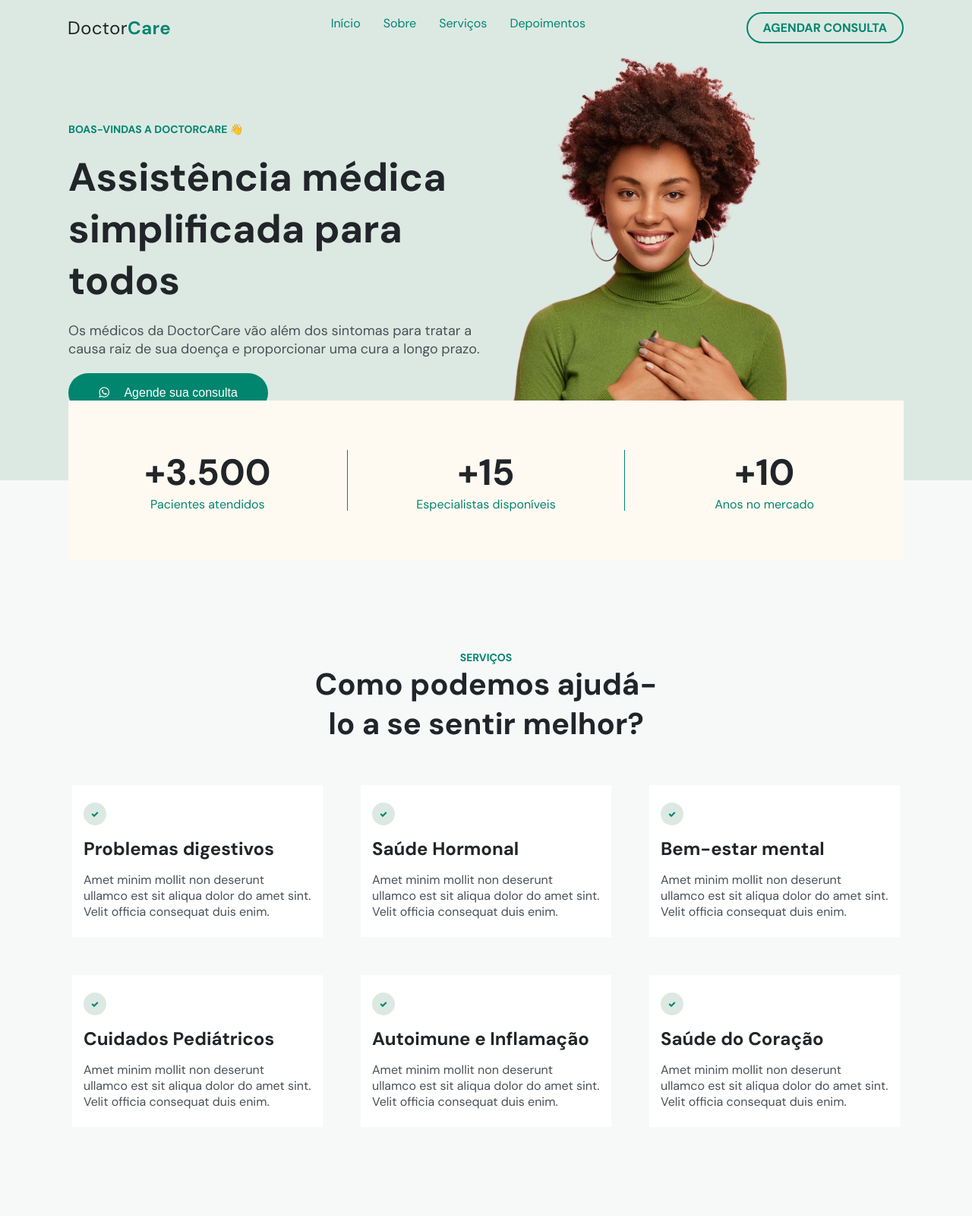
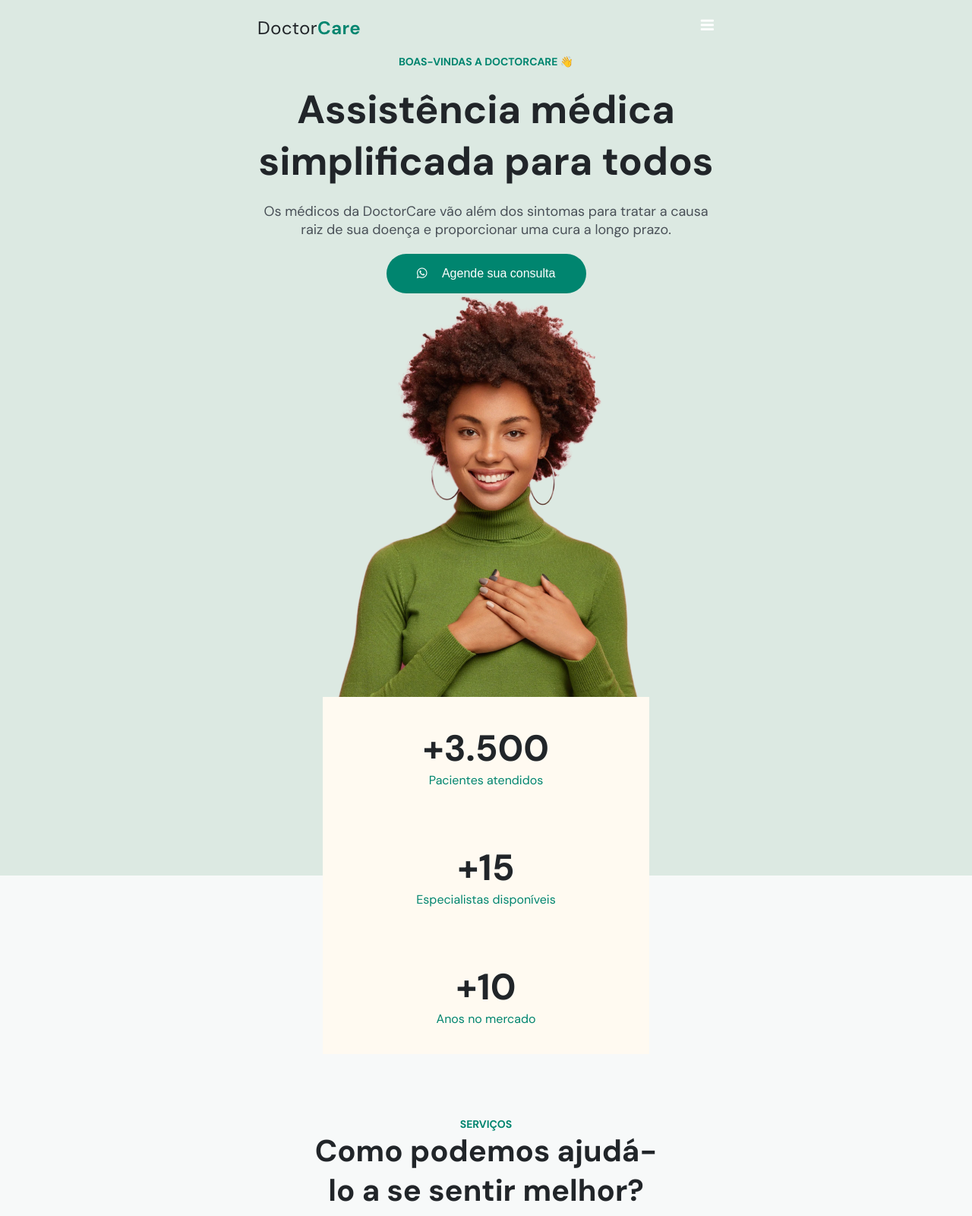
Before and after one commit to Dovydas-G/_doctor-care_, a website: page index.html in a window 1280 px wide. Shown: the top 1600 px of the page at 76% size. Drawn offline with Linux system fonts and the light colour scheme.

Commit message:
Update responsive

```diff
--- a/css/main.css
+++ b/css/main.css
@@ -25,13 +25,20 @@ body * {
     --color-white: #fff;
 }
 
+.paragraph-size {
+    font-size: 1.6rem;
+}
+
+.paragraph-color {
+    color: var(--color-gray-paragraph);
+}
+
 body {
     font-family: "DM Sans", sans-serif;
 }
 
 .container {
     width: 100%;
-
     background-color: var(--color-green-light);
 }
 
@@ -93,6 +100,13 @@ body {
     border: 2px solid transparent;
 }
 
+
+.menu-btn {
+    color: var(--color-white);
+    font-size: 2rem;
+    cursor: pointer;
+    display: none;
+}
 /* Hero section */
 
 
@@ -114,12 +128,6 @@ body {
     flex-direction: column;
     justify-content: center;
     gap: 20px;
-    width: 50%;
-}
-
-.right-column {
-    width: 50%;
-
 }
 
 .head-text {
@@ -152,14 +160,13 @@ body {
     cursor: pointer;
 }
 
-.btn-hero:hover {
-    background: var(--color-green-hover);
-}
-
 .fa-whatsapp {
     padding-right: 1.6rem;
 }
 
+.btn-hero:hover {
+    background: var(--color-green-hover);
+}
 
  .hero-section > .right-column  {
     display: flex;
@@ -175,7 +182,6 @@ body {
     display: flex;
     align-items: center;
     justify-content: space-around;
-    width: 110rem;
     height: 21rem;
     background-color: var(--color-beige);
     position: absolute;
@@ -189,7 +195,7 @@ body {
     flex-direction: column;
     justify-content: center;
     align-items: center;
-    width: 37rem;
+    width: 36.5rem;
     height: 8rem;
 }
 
@@ -200,7 +206,6 @@ body {
 }
 
 .statistics-box > .statistics-text {
-    font-size: 1.6rem;
     font-weight: 400;
     color: var(--color-green);
 }
@@ -221,8 +226,10 @@ body {
 
 }
 
+
+.service-section,
 .service {
-    height: 108rem;
+    height: 110vh;
 }
 
 
@@ -279,10 +286,6 @@ body {
     color: var(--color-gray-headline);
 }
 
-.card > .card-text {
-    font-size: 1.6rem;
-    color: var(--color-gray-paragraph);
-}
 
 /* About section */
 
@@ -306,10 +309,7 @@ body {
     margin: 2rem 0;
 }
 
-.about-right-column > .about-text {
-    font-size: 1.6rem;
-    color: var(--color-gray-paragraph);
-}
+
 
 /* Contacts section */
 
@@ -327,13 +327,9 @@ body {
     color: var(--color-gray-headline);
 }
 
-
 .contacts-left-column > .contacts-text {
-    font-size: 1.6rem;
-    color: var(--color-gray-paragraph);
     margin: 2rem 0;
 }
-
 
 .footer-section,
 .footer {
@@ -354,7 +350,6 @@ body {
 }
 
 .footer-left-column > .footer-text {
-    font-size: 1.6rem;
     color: var(--color-white);
     margin: 2rem 0;
 }
@@ -370,3 +365,191 @@ body {
 .footer-icon:hover {
     color: var(--color-green-hover);
 }
+
+#click {
+    display: none;
+}
+
+@media (max-width: 110rem) {
+    .container-size {
+        width: 80rem;
+        margin: 0 calc(50% - 40rem);
+    }
+
+
+    .hero-section >.hero {
+        height: 75rem;
+    }
+
+    .hero > .right-column  {
+        display: flex;
+        align-items: center;
+    }
+
+    .statistics > .statistics-box {
+        width: 27rem;
+    }
+
+    .service-section,
+    .service {
+        height: 150rem;
+    }
+
+
+    .service > .cards-services {
+        grid-template-rows: repeat(3, 21rem);
+        grid-template-columns: repeat(2, 34rem);
+        gap: 7rem;
+    }
+
+    .cards-services > .card {
+        width: 38rem;
+        height: 25rem;
+    }
+
+    .contacts-section > .contacts {
+        gap: 0;
+    }
+
+    .about-section > .about {
+        height: 80rem;
+    }
+
+    .contacts-section > .contacts {
+        height: 80rem;
+    }
+
+    .contacts-right-column > .contacts-img {
+        width: 41rem;
+        height: 30rem;
+        object-fit: cover;
+        border-radius: 1rem;
+    }
+
+
+}
+
+@media (max-width: 90rem) {
+    .container-size {
+        width: 60rem;
+        margin: 0 calc(50% - 30rem);
+    }
+
+    .menu-btn {
+        display: block;
+    }
+
+
+
+    .header-menu > nav {
+        flex-direction: column;
+        align-items: center;
+        position: fixed;
+        background-color: var(--color-green-light);
+        top: 10rem;
+        left: -100%;
+        height: 100vh;
+        width: 100%;
+        text-align: center;
+    }
+
+    #click:checked ~ nav {
+        left: 0;
+    }
+
+    .header-menu > .header-btn {
+        display: none;
+    }
+
+
+    .hero-section > .hero {
+        height: 108rem;
+    }
+
+    .hero-section > .hero,
+    .hero > .left-column,
+    .hero > .right-column {
+        flex-direction: column;
+        align-items: center;
+        text-align: center;
+        justify-items: start;
+    }
+
+    .statistics {
+        flex-direction: column;
+        width: 43rem;
+        height: 47rem;
+    }
+
+    .statistics > .statistics-box {
+        border: 0;
+    }
+
+    .service-section,
+    .service {
+        height: 220rem;
+    }
+
+    .service-section > .service {
+        justify-content: end;
+        padding-bottom: 10rem;
+    }
+
+    .service > .cards-services {
+        grid-template-rows: repeat(6, 21rem);
+        grid-template-columns: repeat(1, 34rem);
+        gap: 7rem;
+    }
+
+    .cards-services > .card {
+        width: 43rem;
+        height: 22rem;
+    }
+
+    .about-section > .about {
+        flex-direction: column-reverse;
+        justify-content: center;
+        height: 97rem;
+        gap: 4rem 0;
+
+    }
+
+    .about > .about-right-column {
+        justify-items: center;
+    }
+
+    .contacts-section > .contacts {
+        flex-direction: column;
+        justify-content: center;
+        height: 80rem;
+        gap: 4rem 0;
+    }
+
+    .contacts-right-column > .contacts-img {
+        width: 48rem;
+        height: 42rem;
+        object-fit: cover;
+        border-radius: 1rem;
+    }
+
+}
+
+@media (max-width: 700px) {
+    .container > .row,
+    .container > .row-short {
+        width: 400px;
+        margin: 0 calc(50% - 200px);
+    }
+}
+
+@media (max-width: 440px) {
+    .container {
+        padding-left: 20px;
+        padding-right: 20px;
+    }
+    .container > .row,
+    .container > .row-short {
+        width: 100%;
+        margin: 0;
+    }
+}
--- a/index.html
+++ b/index.html
@@ -16,7 +16,11 @@
   <body>
     <header class="container">
       <div class="header-menu container-size">
+        <input type="checkbox" id="click" />
         <img class="header-logo" src="./img/logo/Logo.svg" alt="" />
+        <label class="menu-btn" for="click">
+          <i class="fa fa-bars" aria-hidden="true"></i>
+        </label>
         <nav>
           <a class="header-nav" href="#">Início</a>
           <a class="header-nav" href="#">Sobre</a>
@@ -45,18 +49,20 @@
             <img class="hero-image" src="./img/image.png" alt="" />
           </div>
         </div>
-        <div class="statistics">
+        <div class="statistics .container-size">
           <div class="statistics-box">
             <p class="statistics-title">+3.500</p>
-            <p class="statistics-text">Pacientes atendidos</p>
+            <p class="statistics-text paragraph-size">Pacientes atendidos</p>
           </div>
           <div class="statistics-box middle-statistics-box">
             <p class="statistics-title">+15</p>
-            <p class="statistics-text">Especialistas disponíveis</p>
+            <p class="statistics-text paragraph-size">
+              Especialistas disponíveis
+            </p>
           </div>
           <div class="statistics-box">
             <p class="statistics-title">+10</p>
-            <p class="statistics-text">Anos no mercado</p>
+            <p class="statistics-text paragraph-size">Anos no mercado</p>
           </div>
         </div>
       </section>
@@ -70,7 +76,7 @@
             <div class="card">
               <i class="fa fa-check" aria-hidden="true"></i>
               <p class="card-title">Problemas digestivos</p>
-              <p class="card-text">
+              <p class="card-text paragraph-size paragraph-color">
                 Amet minim mollit non deserunt ullamco est sit aliqua dolor do
                 amet sint. Velit officia consequat duis enim.
               </p>
@@ -78,7 +84,7 @@
             <div class="card">
               <i class="fa fa-check" aria-hidden="true"></i>
               <p class="card-title">Saúde Hormonal</p>
-              <p class="card-text">
+              <p class="card-text paragraph-size paragraph-color">
                 Amet minim mollit non deserunt ullamco est sit aliqua dolor do
                 amet sint. Velit officia consequat duis enim.
               </p>
@@ -86,7 +92,7 @@
             <div class="card">
               <i class="fa fa-check" aria-hidden="true"></i>
               <p class="card-title">Bem-estar mental</p>
-              <p class="card-text">
+              <p class="card-text paragraph-size paragraph-color">
                 Amet minim mollit non deserunt ullamco est sit aliqua dolor do
                 amet sint. Velit officia consequat duis enim.
               </p>
@@ -94,7 +100,7 @@
             <div class="card">
               <i class="fa fa-check" aria-hidden="true"></i>
               <p class="card-title">Cuidados Pediátricos</p>
-              <p class="card-text">
+              <p class="card-text paragraph-size paragraph-color">
                 Amet minim mollit non deserunt ullamco est sit aliqua dolor do
                 amet sint. Velit officia consequat duis enim.
               </p>
@@ -102,7 +108,7 @@
             <div class="card">
               <i class="fa fa-check" aria-hidden="true"></i>
               <p class="card-title">Autoimune e Inflamação</p>
-              <p class="card-text">
+              <p class="card-text paragraph-size paragraph-color">
                 Amet minim mollit non deserunt ullamco est sit aliqua dolor do
                 amet sint. Velit officia consequat duis enim.
               </p>
@@ -110,7 +116,7 @@
             <div class="card">
               <i class="fa fa-check" aria-hidden="true"></i>
               <p class="card-title">Saúde do Coração</p>
-              <p class="card-text">
+              <p class="card-text paragraph-size paragraph-color">
                 Amet minim mollit non deserunt ullamco est sit aliqua dolor do
                 amet sint. Velit officia consequat duis enim.
               </p>
@@ -129,7 +135,7 @@
           <div class="about-right-column">
             <p class="head-text">SOBRE NÓS</p>
             <h3 class="title">Entenda quem somos e por que existimos</h3>
-            <p class="about-text">
+            <p class="about-text paragraph-size paragraph-color">
               Amet minim mollit non deserunt ullamco est sit aliqua dolor do
               amet sint. Velit officia consequat duis enim. Amet minim mollit
               non deserunt ullamco est sit aliqua dolor do amet sint. Velit
@@ -146,11 +152,11 @@
         <div class="contacts container-size">
           <div class="contacts-left-column">
             <h4 class="title">Entre em contato com a gente!</h4>
-            <p class="contacts-text">
+            <p class="contacts-text paragraph-size paragraph-color">
               <i class="fa fa-map-marker" aria-hidden="true"></i> R. Amauri
               Souza, 346
             </p>
-            <p class="contacts-text">
+            <p class="contacts-text paragraph-size paragraph-color">
               <i class="fa fa-envelope-o" aria-hidden="true"></i>
               contato@doctorcare.com
             </p>
@@ -160,7 +166,7 @@
             </button>
           </div>
           <div class="contacts-right-column">
-            <img src="img/pic.png" alt="" />
+            <img class="contacts-img" src="img/pic.png" alt="" />
           </div>
         </div>
       </section>
@@ -169,8 +175,10 @@
       <div class="footer container-size">
         <div class="footer-left-column">
           <img class="footer-logo" src="img/logo/Footer_logo.svg" alt="" />
-          <p class="footer-text">©2022 - DoctorCare.</p>
-          <p class="footer-text">Todos os direitos reservados.</p>
+          <p class="footer-text paragraph-size">©2022 - DoctorCare.</p>
+          <p class="footer-text paragraph-size">
+            Todos os direitos reservados.
+          </p>
         </div>
         <div class="footer-right-column">
           <a class="footer-icon" href="">
```
